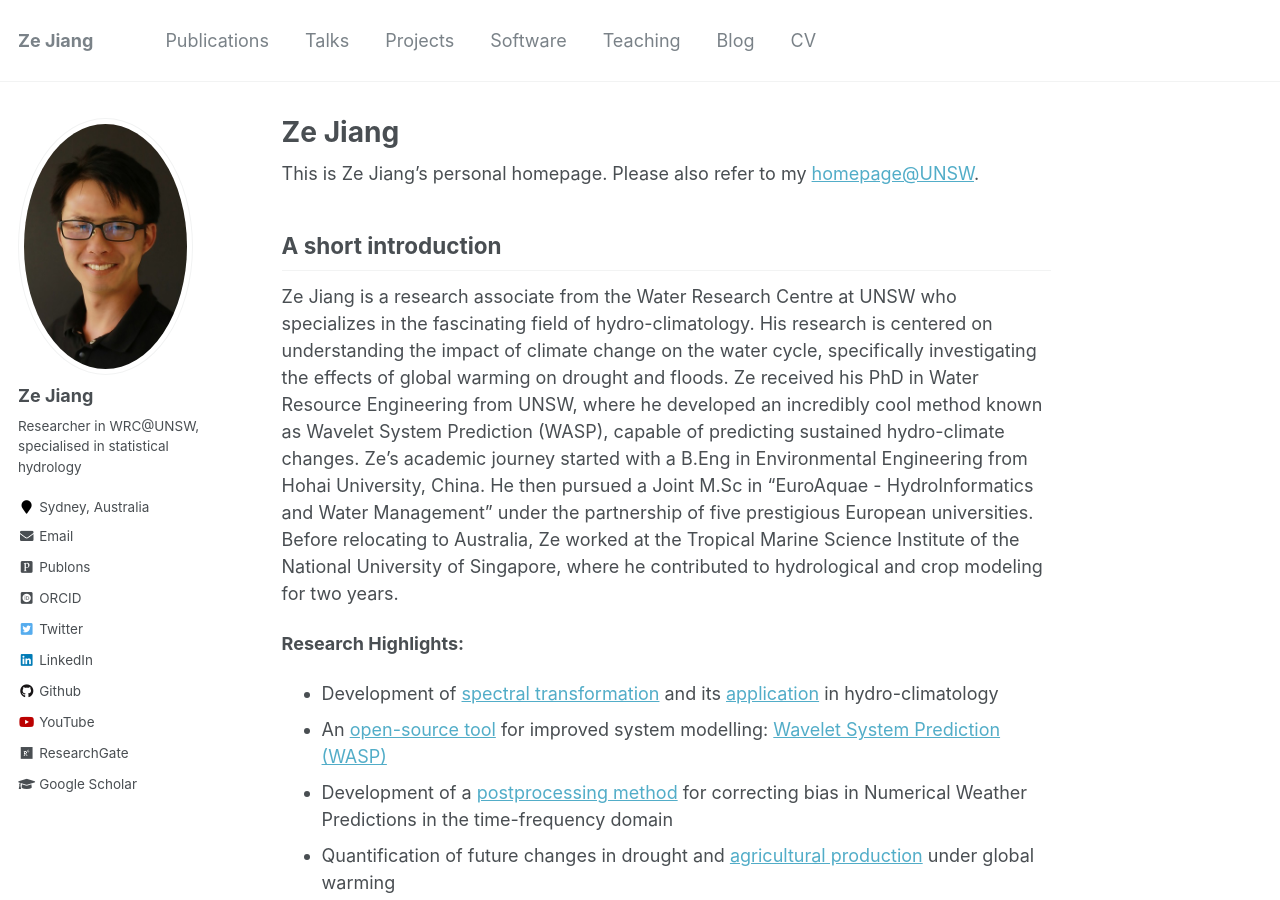
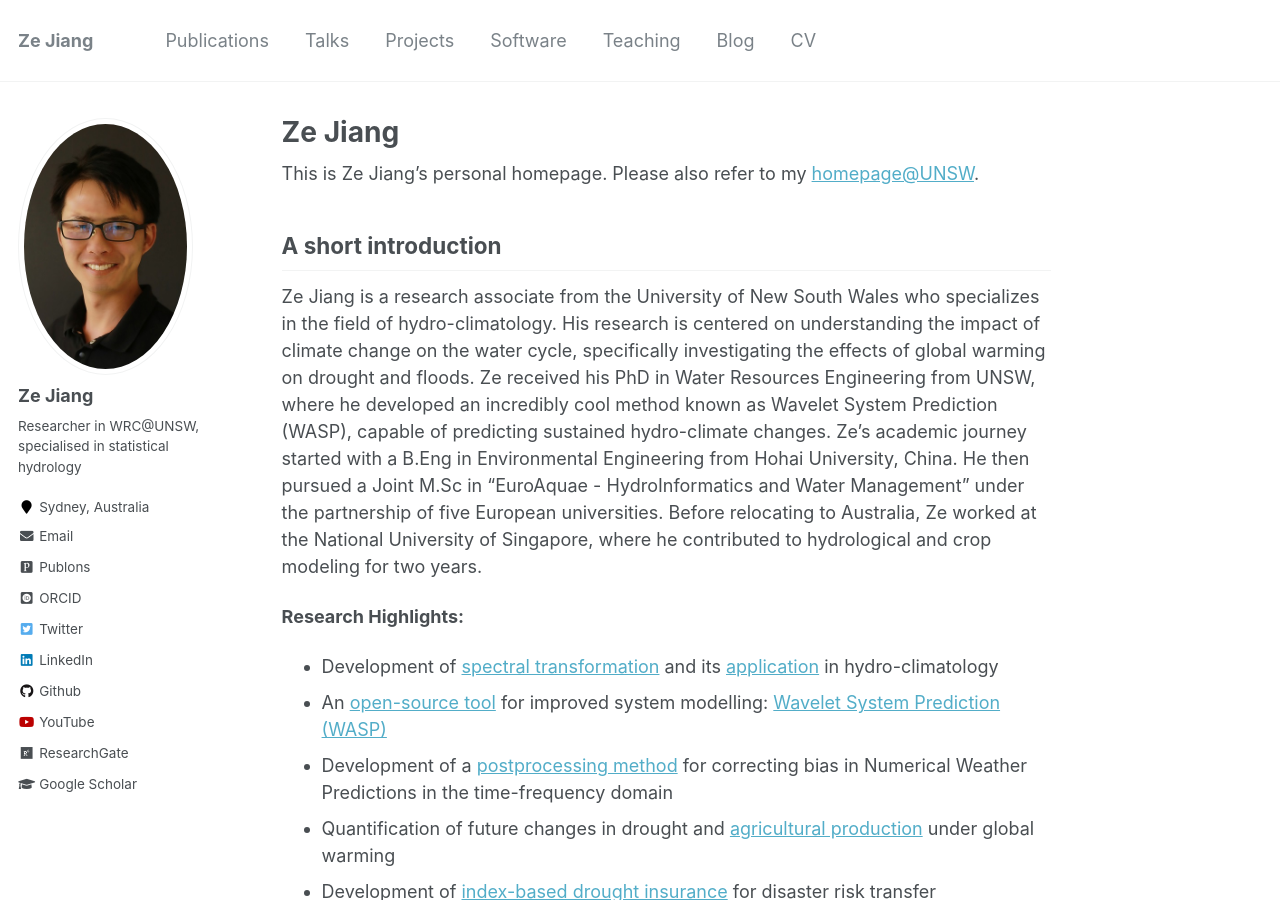
Before and after one commit to zejiang-unsw/zejiang-unsw.github.io, a Jekyll site: the page built from _pages/about.md, in a window 1280 px wide and 900 px high. Built offline with Jekyll 4.4.1, drawn with Linux system fonts in a browser that asks for light colours; some web fonts are replaced.

Commit message:
Update about.md

```diff
--- a/_pages/about.md
+++ b/_pages/about.md
@@ -11,7 +11,7 @@
 This is Ze Jiang's personal homepage. Please also refer to my [homepage@UNSW](https://research.unsw.edu.au/people/dr-ze-jiang).
 
 ## A short introduction
-Ze Jiang is a research associate from the Water Research Centre at UNSW who specializes in the fascinating field of hydro-climatology. His research is centered on understanding the impact of climate change on the water cycle, specifically investigating the effects of global warming on drought and floods. Ze received his PhD in Water Resource Engineering from UNSW, where he developed an incredibly cool method known as Wavelet System Prediction (WASP), capable of predicting sustained hydro-climate changes. Ze's academic journey started with a B.Eng in Environmental Engineering from Hohai University, China. He then pursued a Joint M.Sc in "EuroAquae - HydroInformatics and Water Management" under the partnership of five prestigious European universities. Before relocating to Australia, Ze worked at the Tropical Marine Science Institute of the National University of Singapore, where he contributed to hydrological and crop modeling for two years.
+Ze Jiang is a research associate from the University of New South Wales who specializes in the field of hydro-climatology. His research is centered on understanding the impact of climate change on the water cycle, specifically investigating the effects of global warming on drought and floods. Ze received his PhD in Water Resources Engineering from UNSW, where he developed an incredibly cool method known as Wavelet System Prediction (WASP), capable of predicting sustained hydro-climate changes. Ze's academic journey started with a B.Eng in Environmental Engineering from Hohai University, China. He then pursued a Joint M.Sc in "EuroAquae - HydroInformatics and Water Management" under the partnership of five European universities. Before relocating to Australia, Ze worked at the National University of Singapore, where he contributed to hydrological and crop modeling for two years.
 
 <b>Research Highlights:</b>
 * Development of [spectral transformation](https://doi.org/10.1029/2019WR026962) and its [application](https://doi.org/10.1016/j.jhydrol.2021.126816) in hydro-climatology
```
